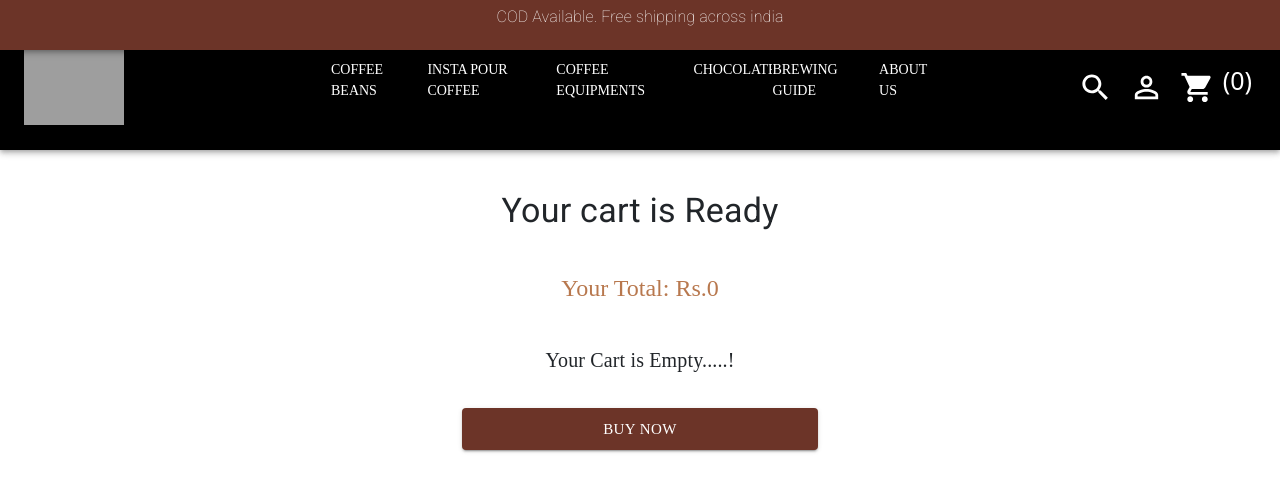
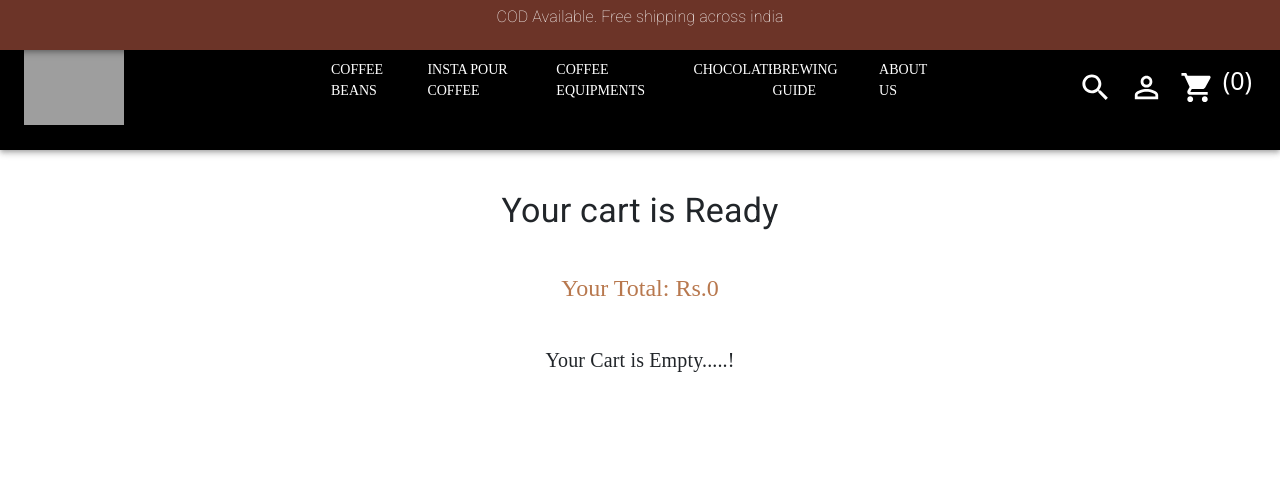
Before and after one commit to NidhiTulsyan/coffeeWebsite, a React (Create React App) app in the folder frontend/: page /cart in a window 1280 px wide. Shown: the top 492 px of the page. Built offline with nearby package versions, Linux system fonts and the light colour scheme; grey boxes are pictures that could not be loaded.

Commit message:
payment done and user side done

```diff
--- a/frontend/src/components/Cart.jsx
+++ b/frontend/src/components/Cart.jsx
@@ -25,7 +25,7 @@ export default function Cart() {
     </Grid>
     </Box>)}
 
-    <Button
+   {cart.length !==0 &&  (<Button
     className='mb-5 '
           variant="contained"
           href='/payment'
@@ -34,7 +34,7 @@ export default function Cart() {
           color="btn"
         >
           Buy Now
-        </Button>
+        </Button>)}
     </div>
   )
 }
```
